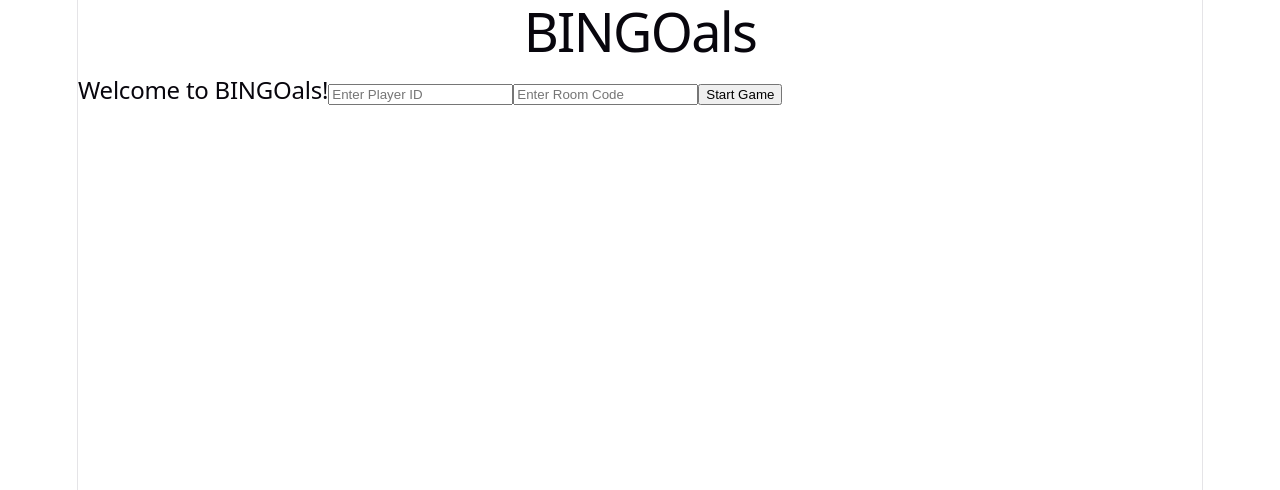
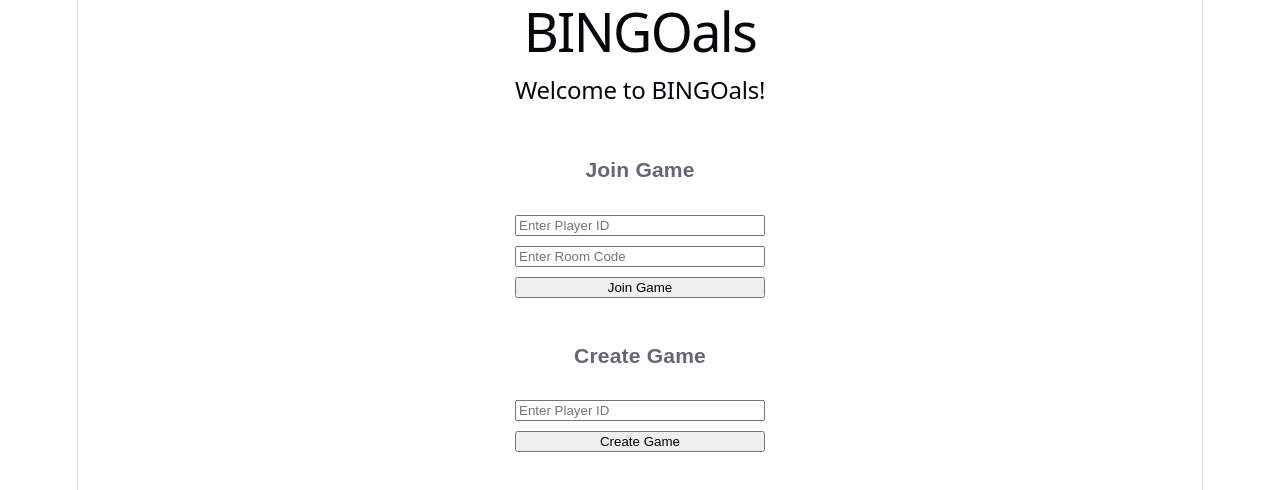
Before and after one commit to ZhaoJohnny/bingoals, a React (Vite) app in the folder frontend/: page / in a window 1280 px wide. Shown: the top 490 px of the page. Built offline with nearby package versions, Linux system fonts and the light colour scheme.

Commit message:
feat: added a join and create game buttons

```diff
--- a/frontend/src/components/StartMenu.jsx
+++ b/frontend/src/components/StartMenu.jsx
@@ -5,31 +5,57 @@ function StartMenu({ onStart }) {
     const [playerID, setPlayerID] = useState('');
     const [roomCode, setRoomCode] = useState('');
 
-    function handleStartClick() {
+    function handleJoinClick() {
          if (!playerID || !roomCode) {
             alert('Please enter a player name and room code');
             return;
         }
         onStart(playerID, roomCode);
     }
+    function handleCreateClick() {
+        if (!playerID) {
+            alert('Please enter a player name');
+            return;
+        }
+        // Handle create game logic here
+    }
 
   return (
     <div className="start-menu">
   <h2>Welcome to BINGOals!</h2>
+
+  <div className="menu-section">
+    <h3>Join Game</h3>
+
     <input
       type="text"
       placeholder="Enter Player ID"
       value={playerID}
       onChange={(e) => setPlayerID(e.target.value)}
     />
+
     <input
       type="text"
       placeholder="Enter Room Code"
       value={roomCode}
       onChange={(e) => setRoomCode(e.target.value)}
     />
-      <button onClick={handleStartClick}>Start Game</button>
 
+    <button onClick={handleJoinClick}>Join Game</button>
+  </div>
+
+  <div className="menu-section">
+    <h3>Create Game</h3>
+
+    <input
+      type="text"
+      placeholder="Enter Player ID"
+      value={playerID}
+      onChange={(e) => setPlayerID(e.target.value)}
+    />
+
+    <button onClick={handleCreateClick}>Create Game</button>
+  </div>
 </div>
   );
 }
--- a/frontend/src/styles/StartMenu.css
+++ b/frontend/src/styles/StartMenu.css
@@ -1,4 +1,13 @@
-.start-menu{
-    align-items: center;
-    display: flex;
+.start-menu {
+  display: flex;
+  flex-direction: column;
+  align-items: center;
+  gap: 24px;
 }
+
+.menu-section {
+  display: flex;
+  flex-direction: column;
+  gap: 10px;
+  width: 250px;
+}
```
Lines whose indentation alone changed are shown as unchanged.
